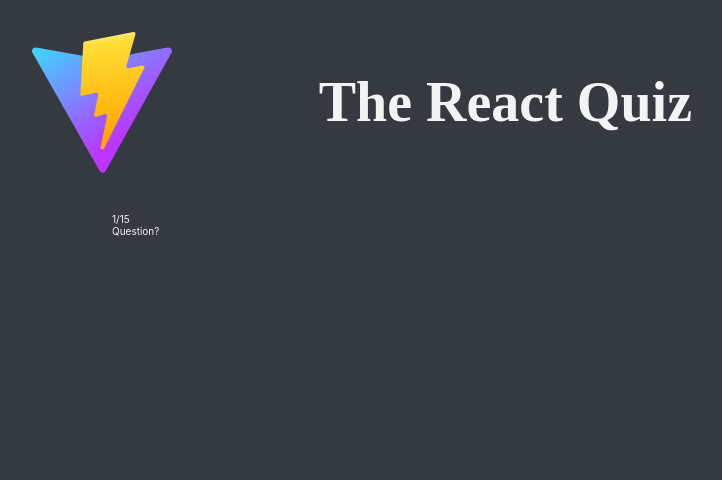
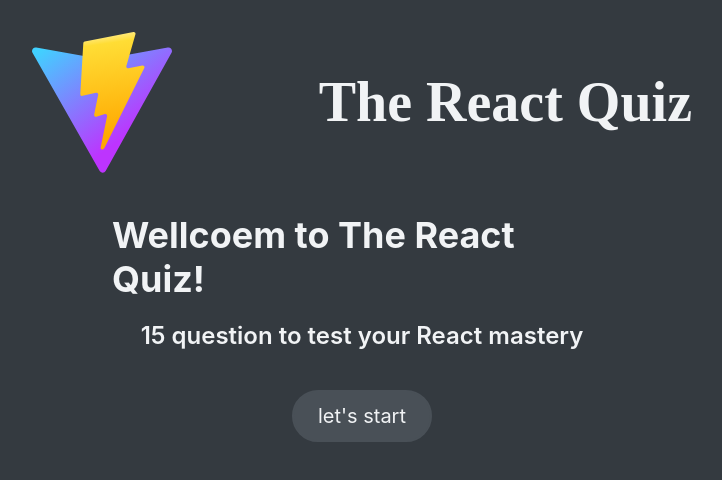
Before and after one commit to riskihia/react-quiz, a React (Vite) app: page / in a window 1280 px wide. Shown: the top 480 px of the page, without its empty margins (278-1000 px from the left). Built offline with nearby package versions, Linux system fonts and the light colour scheme; data requests are answered from the project's data file; a web font is replaced by a local one.

Commit message:
feat: create StarScreen comp and show the length of questions
- calculate the length of questions, by using length property

```diff
--- a/src/App.jsx
+++ b/src/App.jsx
@@ -2,6 +2,9 @@
 import Header from "./components/Header";
 import { useEffect } from "react";
 import { useReducer } from "react";
+import Loader from "./components/Loader";
+import Error from "./components/Error";
+import StartScreen from "./components/StartScreen";
 
 const initialState = {
   questions: [],
@@ -23,7 +26,9 @@
 }
 
 export default function App() {
-  const [state, dispatch] = useReducer(reducer, initialState);
+  const [{ questions, status }, dispatch] = useReducer(reducer, initialState);
+
+  const numQuestions = questions.length;
 
   useEffect(function () {
     fetch(`http://localhost:8000/questions`)
@@ -36,8 +41,9 @@
       <Header />
 
       <Main>
-        <p>1/15</p>
-        <p>Question?</p>
+        {status === "loading" && <Loader />}
+        {status === "error" && <Error />}
+        {status === "ready" && <StartScreen numQuestions={numQuestions} />}
       </Main>
     </div>
   );
--- /dev/null
+++ b/src/Components/StartScreen.jsx
@@ -0,0 +1,11 @@
+function StartScreen({ numQuestions }) {
+  return (
+    <div className="start">
+      <h2>Wellcoem to The React Quiz!</h2>
+      <h3>{numQuestions} question to test your React mastery</h3>
+      <button className="btn btn-ui">let's start</button>
+    </div>
+  );
+}
+
+export default StartScreen;
```
